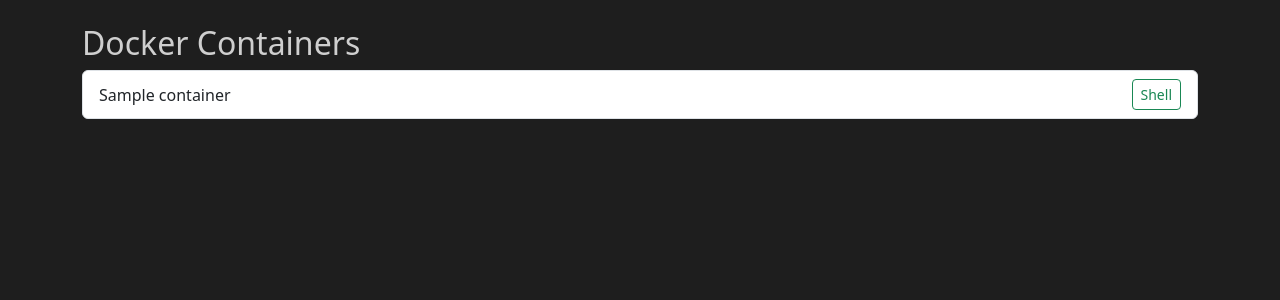
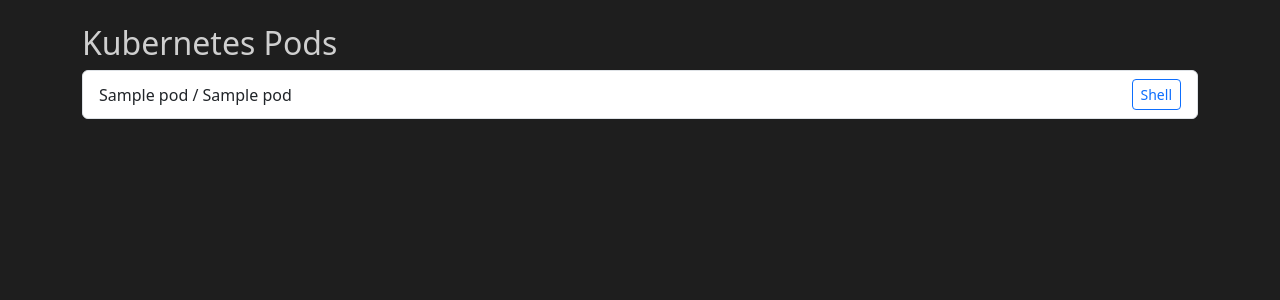
Before and after one commit to arunvel1988/terminal-ui, a Flask app: template templates/pods.html in a window 1280 px wide. Shown: the part 56-356 px from the top of the page. Run offline with Flask 3, Linux system fonts and the light colour scheme; the template is opened without the code that fills it: most values are stand-ins (such as "Sample title", 1, 10 or a date in 2020).

Commit message:
Update pods.html

```diff
--- a/templates/pods.html
+++ b/templates/pods.html
@@ -1,16 +1,16 @@
 {% extends "base.html" %}
 {% block content %}
-<h2>Docker Containers</h2>
-{% if containers %}
+<h2>Kubernetes Pods</h2>
+{% if pods %}
 <ul class="list-group">
-  {% for c in containers %}
+  {% for pod in pods %}
   <li class="list-group-item d-flex justify-content-between align-items-center">
-    {{ c }}
-    <a href="{{ url_for('docker_terminal', container=c) }}" class="btn btn-sm btn-outline-success">Shell</a>
+    <span>{{ pod.namespace }} / {{ pod.name }}</span>
+    <a href="{{ url_for('k8s_terminal', namespace=pod.namespace, pod=pod.name) }}" class="btn btn-sm btn-outline-primary">Shell</a>
   </li>
   {% endfor %}
 </ul>
 {% else %}
-<p>No running containers found.</p>
+<p>No running pods found.</p>
 {% endif %}
 {% endblock %}
```
